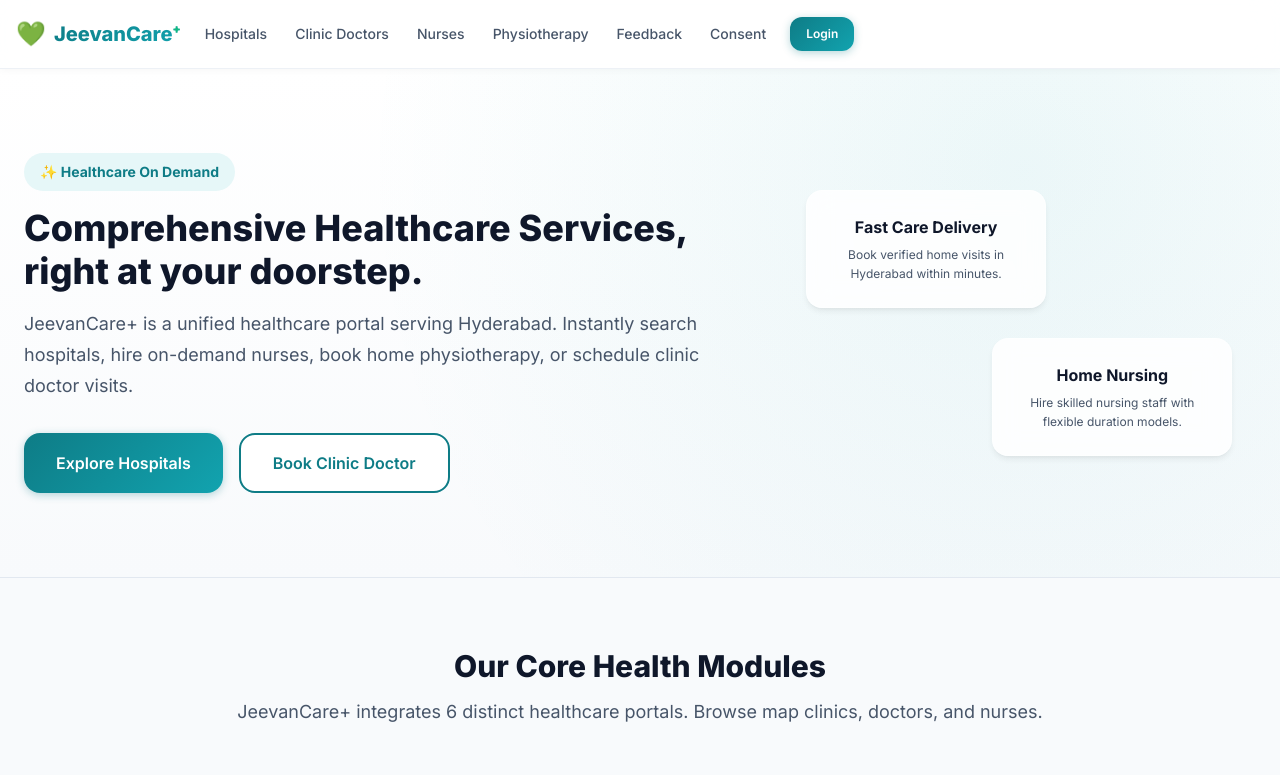
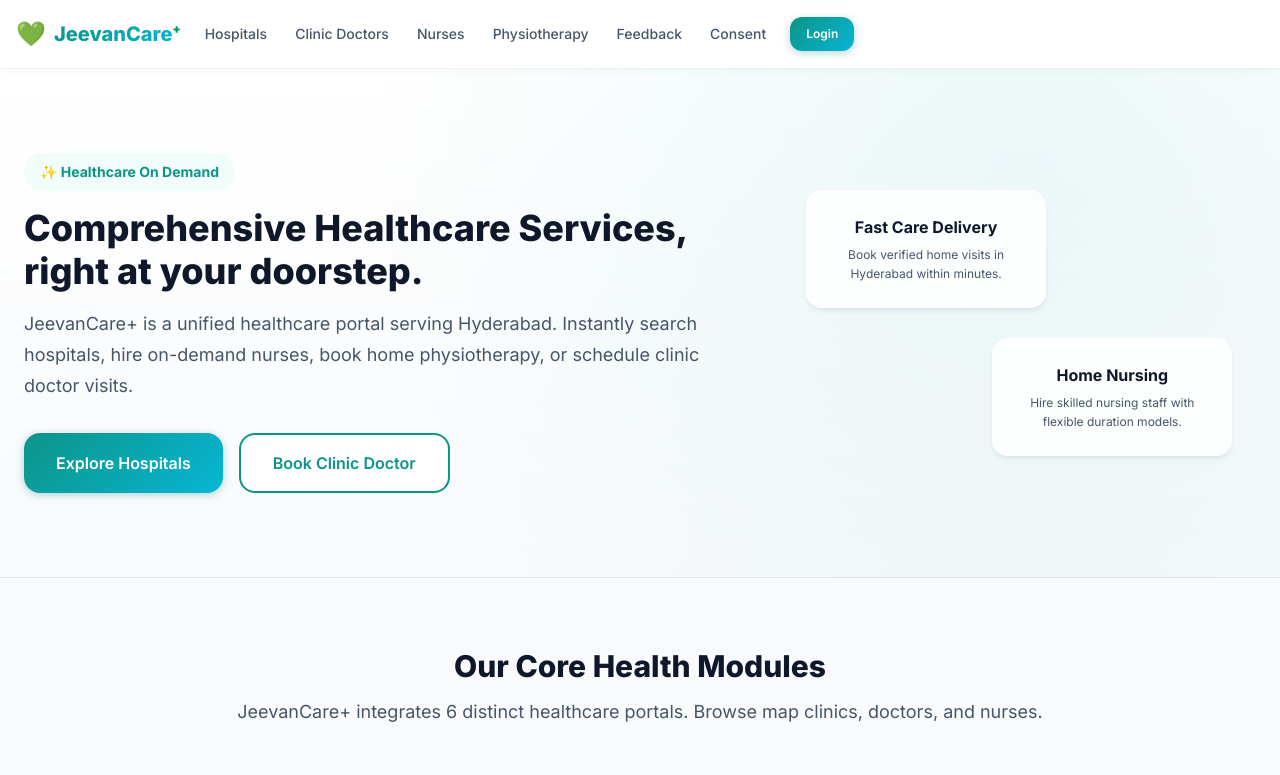
Before and after one commit to maskeraghav-blip/JeevanCare-, a React (Vite) app in the folder client/: page / in a window 1280 px wide. Shown: the top 775 px of the page. Built offline with nearby package versions, Linux system fonts and the light colour scheme.

Commit message:
Elevate UI vibrancy by enriching primary teal-cyan color variables and glow shadows

```diff
--- a/client/src/index.css
+++ b/client/src/index.css
@@ -8,23 +8,23 @@
 /* ---- CSS Custom Properties ---- */
 :root {
   /* Primary Palette */
-  --color-primary: #0E7C86;
-  --color-primary-light: #12A3AF;
-  --color-primary-dark: #064E54;
-  --color-primary-50: #E6F7F8;
-  --color-primary-100: #B3E8EC;
-  --color-primary-200: #80D9E0;
-  --color-primary-700: #095A62;
+  --color-primary: #0d9488; /* High-vibrancy Medical Teal */
+  --color-primary-light: #06b6d4; /* High-intensity Electric Cyan */
+  --color-primary-dark: #115e59; /* Saturated Deep Forest Teal */
+  --color-primary-50: #f0fdfa; /* Warm light green-cyan hue */
+  --color-primary-100: #ccfbf1;
+  --color-primary-200: #99f6e4;
+  --color-primary-700: #0f766e;
 
   /* Accent & Status */
-  --color-accent-green: #10B981;
-  --color-accent-green-light: #D1FAE5;
-  --color-accent-yellow: #F59E0B;
-  --color-accent-yellow-light: #FEF3C7;
-  --color-accent-red: #EF4444;
-  --color-accent-red-light: #FEE2E2;
-  --color-accent-blue: #3B82F6;
-  --color-accent-blue-light: #DBEAFE;
+  --color-accent-green: #059669; /* Rich Saturated Emerald */
+  --color-accent-green-light: #a7f3d0;
+  --color-accent-yellow: #d97706; /* Rich Amber */
+  --color-accent-yellow-light: #fef3c7;
+  --color-accent-red: #dc2626; /* Deep Crimson */
+  --color-accent-red-light: #fee2e2;
+  --color-accent-blue: #2563eb; /* Royal Blue */
+  --color-accent-blue-light: #dbeafe;
 
   /* Neutrals */
   --color-bg: #F8FAFC;
@@ -73,7 +73,7 @@
   --shadow-md: 0 4px 6px -1px rgba(0, 0, 0, 0.07), 0 2px 4px -2px rgba(0, 0, 0, 0.05);
   --shadow-lg: 0 10px 15px -3px rgba(0, 0, 0, 0.08), 0 4px 6px -4px rgba(0, 0, 0, 0.05);
   --shadow-xl: 0 20px 25px -5px rgba(0, 0, 0, 0.1), 0 8px 10px -6px rgba(0, 0, 0, 0.05);
-  --shadow-glow: 0 0 20px rgba(14, 124, 134, 0.15);
+  --shadow-glow: 0 0 24px rgba(13, 148, 136, 0.28);
 
   /* Transitions */
   --transition-fast: 150ms ease;
```
